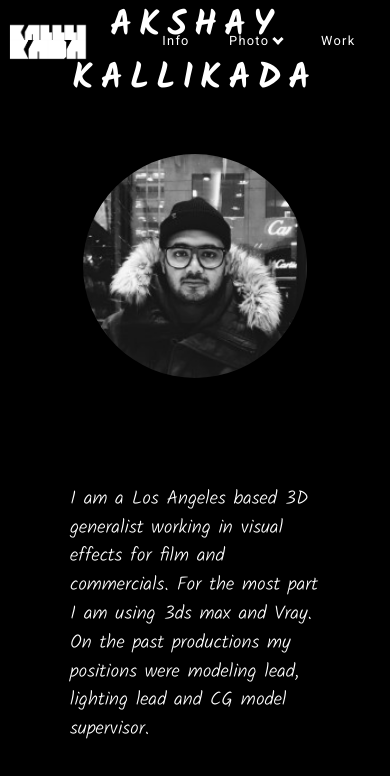
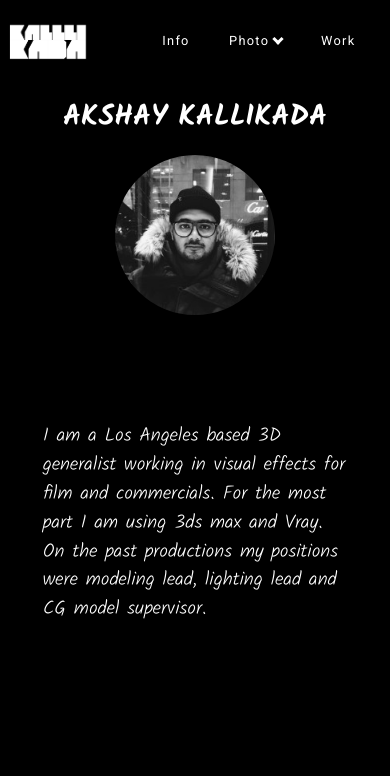
Before and after one commit to Jack-2077/demo-reel-showcase-nextjs, a Next.js app: page /Info in a window 390 px wide. Shown: the top 776 px of the page. Built offline with nearby package versions, Linux system fonts and the light colour scheme; some icons are missing.

Commit message:
add: Info component as a page

```diff
--- a/components/Home.js
+++ b/components/Home.js
@@ -2,7 +2,6 @@ import React from 'react';
 import Image from 'next/image';
 import Link from 'next/link';
 import { REEL_TITLES, REEL_IMAGES } from '../assests_imports';
-import Info from '../pages/Info';
 
 import styles from '../styles/Home.module.css';
 
@@ -41,7 +40,6 @@ const Homepage = () => {
           );
         })}
       </div>
-      <Info />
     </>
   );
 };
--- a/components/Navbar.js
+++ b/components/Navbar.js
@@ -19,6 +19,10 @@ export default function Navbar() {
     };
   }, []);
 
+  // const scrollToElement = async () => {
+  //   document.getElementById('LUFFY').scrollIntoView();
+  // };
+
   return (
     <header
       className={
@@ -28,6 +32,8 @@ export default function Navbar() {
       }
     >
       <div className={styles.logo}>
+        <Link href='/'>
+          <a>
             <Image
               src='/logo.png'
               alt='Kallikada logo'
@@ -35,6 +41,8 @@ export default function Navbar() {
               width={80}
               height={80}
             />
+          </a>
+        </Link>
       </div>
 
       <nav className={styles.navlinks}>
--- a/components/index.js
+++ b/components/index.js
@@ -1,3 +1,3 @@
 export { default as Navbar } from './Navbar';
-// export { default as Info } from './Info';
+// export { default as Info } from '../pages/Info';
 export { default as Homepage } from './Home';
--- a/pages/Info.js
+++ b/pages/Info.js
@@ -9,7 +9,7 @@ import React from 'react';
 import styles from '../styles/Info.module.css';
 function Info() {
   return (
-    <>
+    <section className={styles['info-section']}>
       <h3 className={styles['info-title']}>Akshay Kallikada</h3>
       <div className={styles['info-container']}>
         <div>
@@ -53,7 +53,7 @@ function Info() {
           and CG model supervisor.
         </div>
       </div>
-    </>
+    </section>
   );
 }
 
--- a/pages/index.js
+++ b/pages/index.js
@@ -1,9 +1,5 @@
 import { Homepage } from '../components';
 
 export default function Home() {
-  return (
-    <>
-      <Homepage />
-    </>
-  );
+  return <Homepage />;
 }
--- a/styles/Info.module.css
+++ b/styles/Info.module.css
@@ -1,5 +1,9 @@
 @import url('https://fonts.googleapis.com/css2?family=Kalam:wght@300;700&display=swap');
 
+.info-section {
+  position: fixed;
+  margin-top: 6em;
+}
 .info-container {
   display: flex;
   flex-direction: column;
@@ -64,7 +68,14 @@
   font-size: 1.2em;
 }
 
-@media (max-width: 300px) {
+@media (max-width: 500px) {
+  .info-container {
+    padding: 1em;
+  }
+  .info-title {
+    font-size: 1.8em;
+    letter-spacing: 0px;
+  }
   .circular_image {
     width: 10em;
     height: 10em;
--- a/styles/globals.css
+++ b/styles/globals.css
@@ -6,6 +6,9 @@
 
 * {
   margin: 0;
+}
+html {
+  scroll-behavior: smooth;
 }
 
 html,
```
Lines whose indentation alone changed are shown as unchanged.
